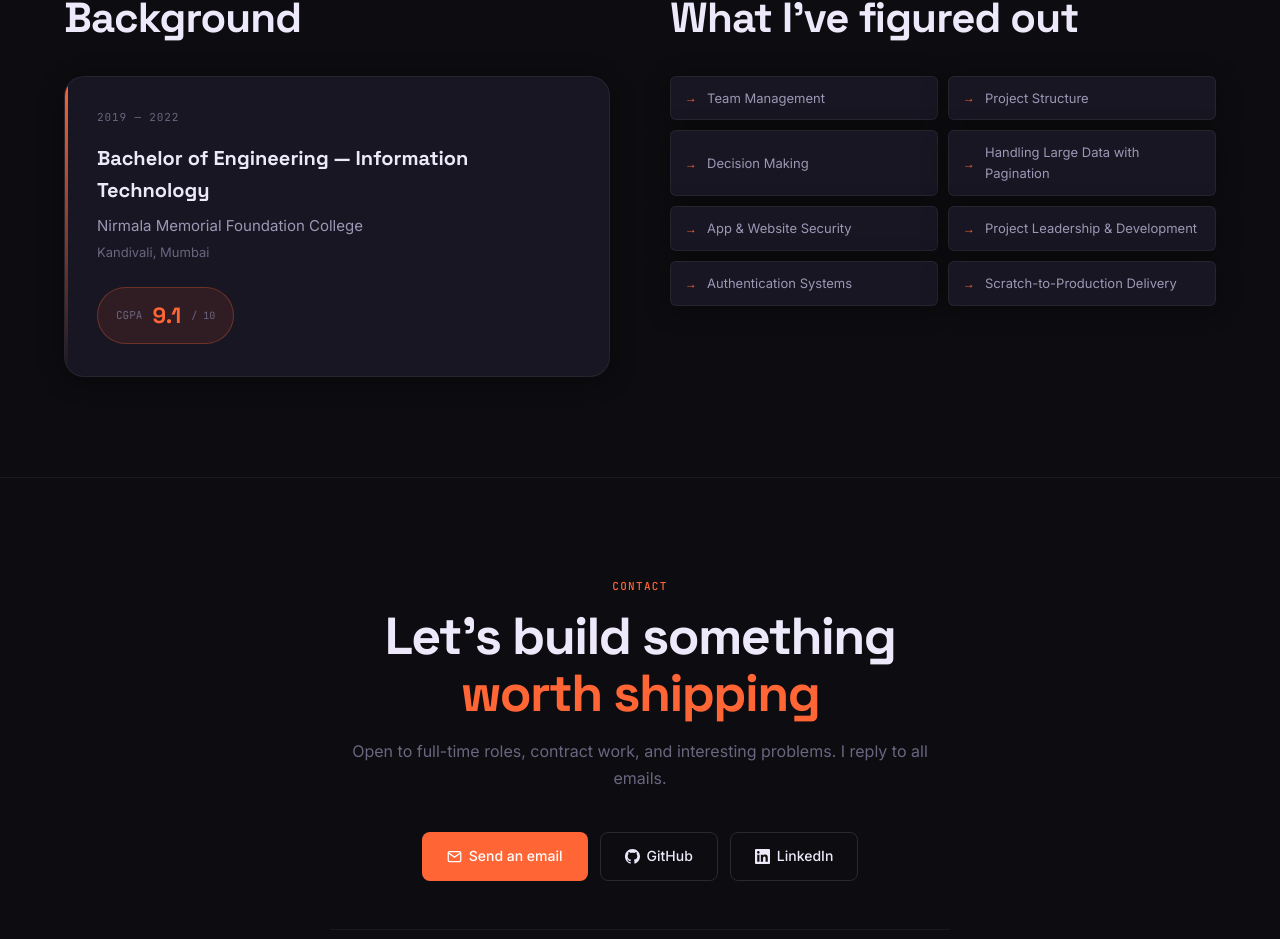
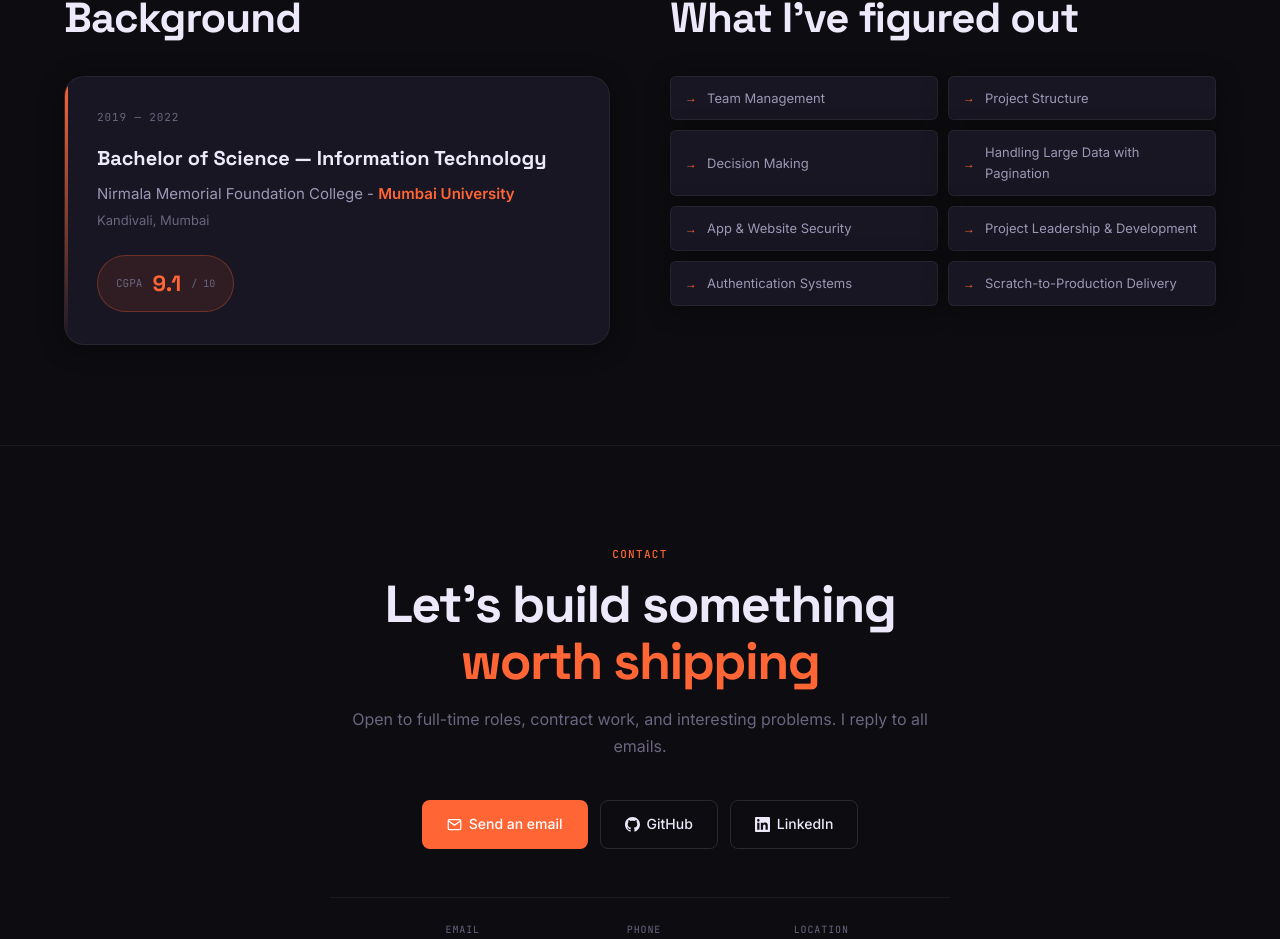
Before and after one commit to Akash-Sharma00/My-Portfolio, a React (Vite) app: page / in a window 1280 px wide. Shown: the part 9669-10608 px from the top of the page. Built offline with nearby package versions, Linux system fonts and the light colour scheme.

Commit message:
feat: update education details with corrected degree and enhanced college display

```diff
--- a/public/data/portfolio.json
+++ b/public/data/portfolio.json
@@ -850,8 +850,8 @@
     }
   ],
   "education": {
-    "degree": "Bachelor of Engineering — Information Technology",
-    "college": "Nirmala Memorial Foundation College",
+    "degree": "Bachelor of Science — Information Technology",
+    "college": "Nirmala Memorial Foundation College - Mumbai University",
     "location": "Kandivali, Mumbai",
     "period": "2019 — 2022",
     "cgpa": "9.1 CGPI"
--- a/src/components/Education.tsx
+++ b/src/components/Education.tsx
@@ -31,7 +31,14 @@ export default function Education({ education, learnings }: Props) {
               <div style={{ fontSize: 20, fontWeight: 700, color: 'var(--text)', marginBottom: 8, fontFamily: 'var(--font-heading)' }}>
                 {education.degree}
               </div>
-              <div style={{ fontSize: 15, color: 'var(--text-secondary)', marginBottom: 4 }}>{education.college}</div>
+              <div style={{ fontSize: 15, color: 'var(--text-secondary)', marginBottom: 4 }}>
+                {education.college.includes('Mumbai University')
+                  ? <>
+                      {education.college.replace('Mumbai University', '')}
+                      <span style={{ color: 'var(--accent)', fontWeight: 600 }}>Mumbai University</span>
+                    </>
+                  : education.college}
+              </div>
               <div style={{ fontSize: 13, color: 'var(--text-muted)', marginBottom: 24 }}>{education.location}</div>
               <motion.div
                 initial={{ scale: 0.88, opacity: 0 }}
```
